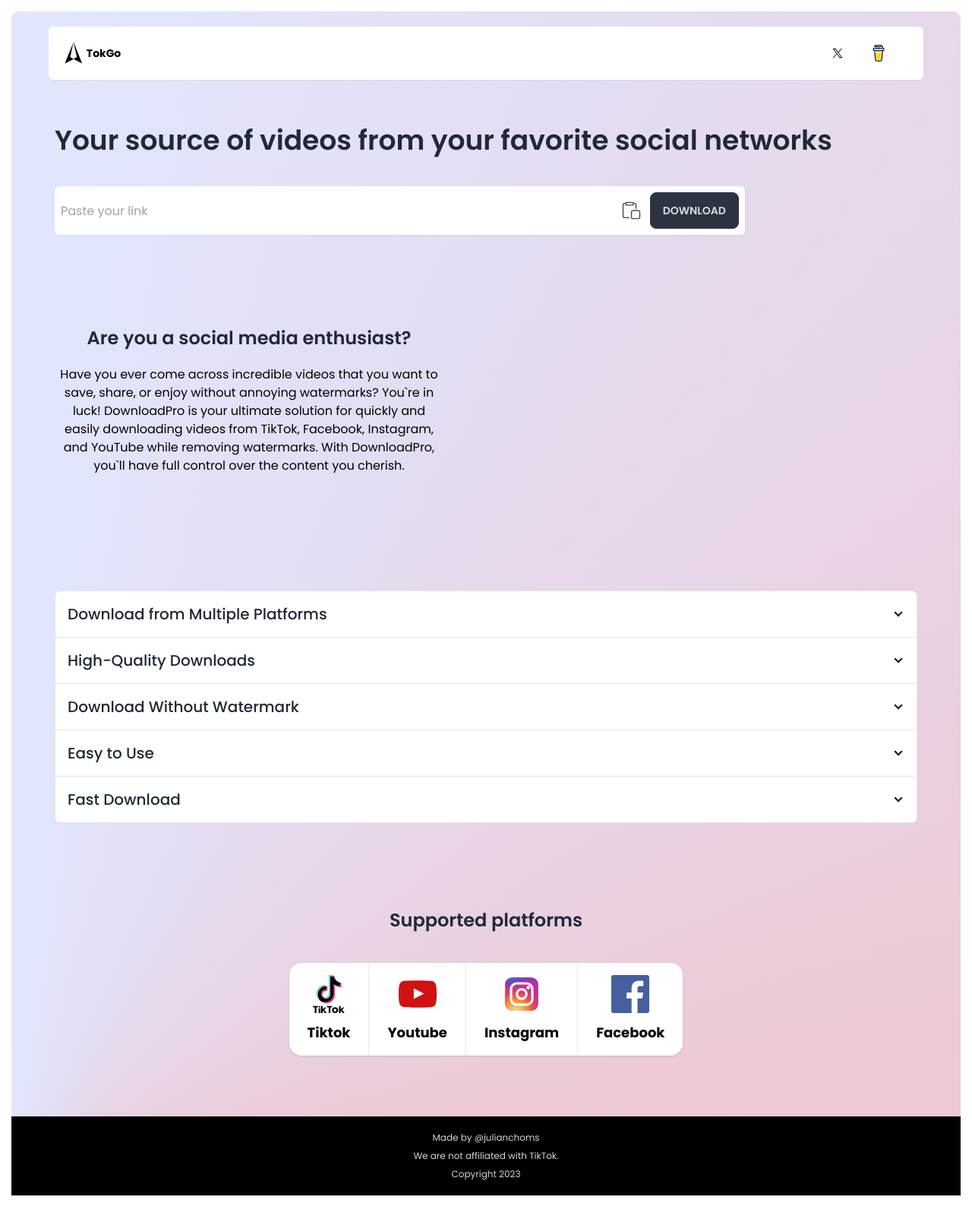
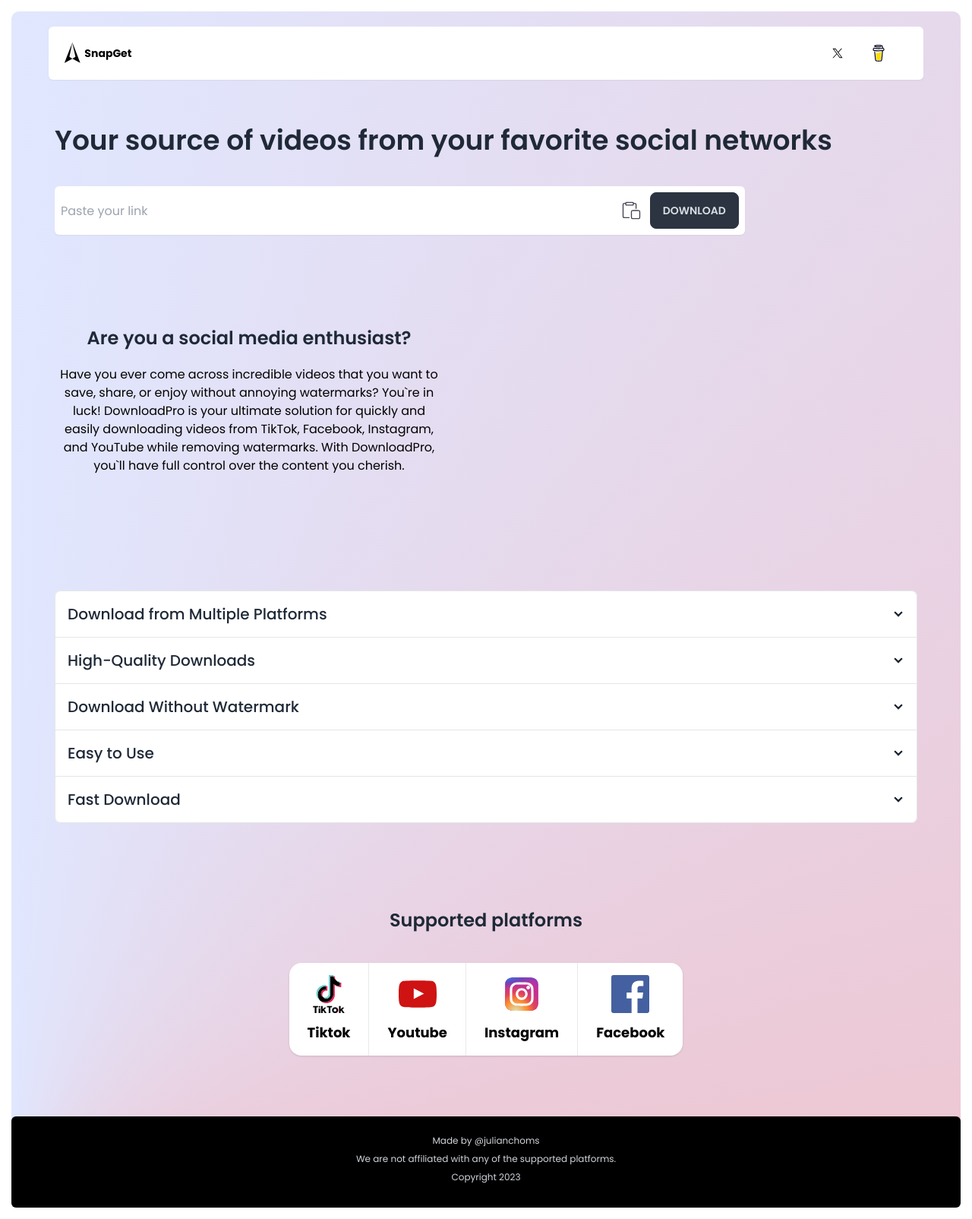
Before and after one commit to Juliancho2/SnapGet, a Next.js app: page / in a window 1280 px wide. Shown: the whole page at 76% size. Built offline with nearby package versions, Linux system fonts and the light colour scheme.

Commit message:
Changed styles and text

```diff
--- a/src/components/organisms/Footer.tsx
+++ b/src/components/organisms/Footer.tsx
@@ -2,11 +2,11 @@
 
 const Footer = () => {
   return (
-    <footer className='bg-black'>
+    <footer className='bg-black rounded-md p-1 min-h-[15vh]'>
 
-      <div className='max-w-6xl mx-auto text-xs flex flex-col items-center text-gray-300 py-5 space-y-2'>
+      <div className='max-w-6xl mx-auto text-xs flex flex-col items-center text-gray-300 py-5 space-y-2 '>
         <p>Made by @julianchoms</p>
-        <p>We are not affiliated with TikTok.</p>
+        <p>We are not affiliated with any of the supported platforms.</p>
         <p>Copyright 2023</p>
       </div>
     </footer>
--- a/src/components/organisms/Header.tsx
+++ b/src/components/organisms/Header.tsx
@@ -1,7 +1,6 @@
 import React from 'react';
 import Logo from '../atomic/Logo';
 import NavBar from '../molecules/NavBar';
-
 
 const Header = () => {
   return (
@@ -9,7 +8,7 @@
       <div className='flex justify-between container max-w-6xl mx-auto bg-white w-full rounded-md shadow-sm px-4'>
         <section className='flex  items-center'>
           <Logo width={40} height={40} />
-          <h1 className='text-sm font-bold text-black'>TokGo</h1>
+          <h1 className='text-sm font-bold text-black'>SnapGet</h1>
         </section>
         <NavBar/>
 
```
